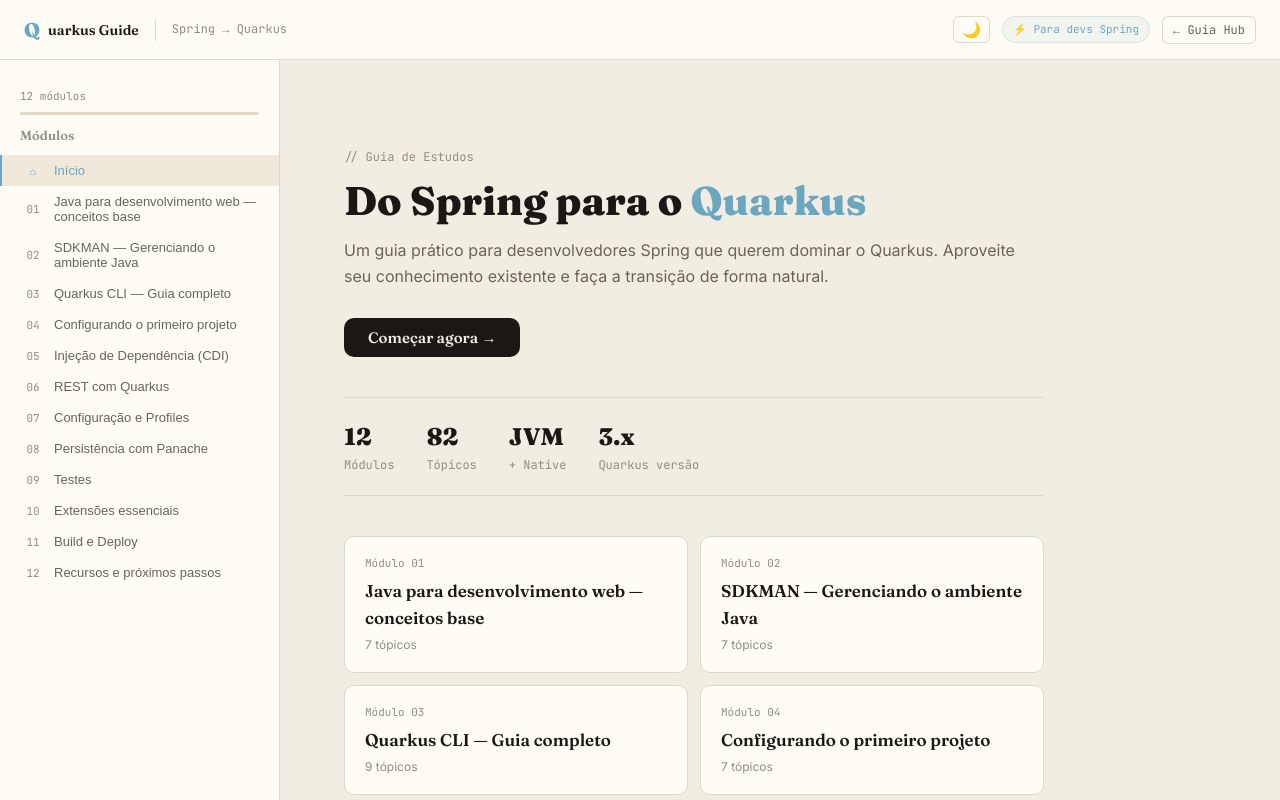
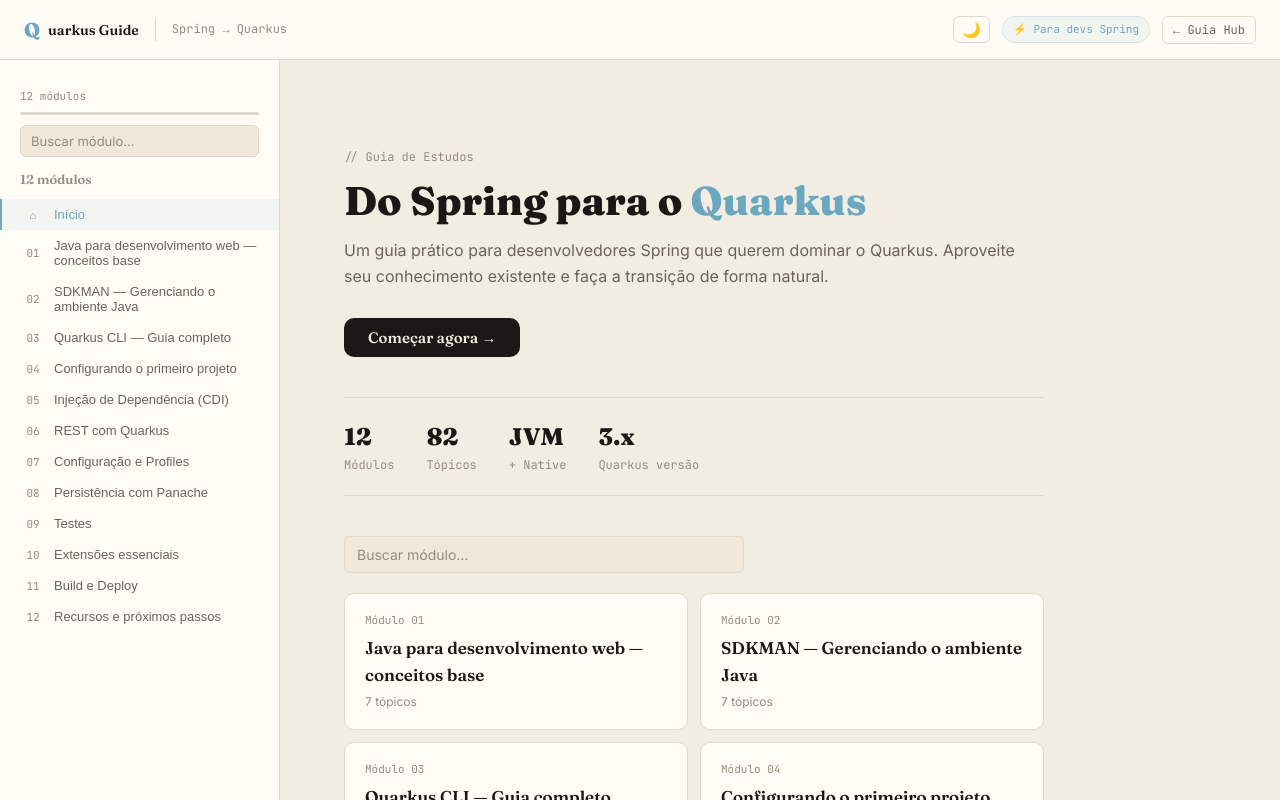
Before and after one commit to huser0/quarkus-study-guide-for-team, a React (Vite) app: page / in a window 1280 px wide. Shown: the top 800 px of the page. Built offline with nearby package versions, Linux system fonts and the light colour scheme.

Commit message:
feat: search, keyboard nav, and micro-interactions

```diff
--- a/src/App.jsx
+++ b/src/App.jsx
@@ -1,4 +1,4 @@
-import { useState, useEffect, useRef } from 'react'
+import { useState, useEffect, useRef, useMemo } from 'react'
 import ReactMarkdown from 'react-markdown'
 import remarkGfm from 'remark-gfm'
 import { parseKnowledge } from './utils/parseKnowledge'
@@ -11,6 +11,7 @@ function App() {
   const [activeSection, setActiveSection] = useState(null)
   const [sidebarOpen, setSidebarOpen] = useState(false)
   const [theme, setTheme] = useState(() => localStorage.getItem('theme') || 'light')
+  const [search, setSearch] = useState('')
   const contentRef = useRef(null)
 
   useEffect(() => {
@@ -31,7 +32,17 @@ function App() {
   const moduleIndex = activeModule ? modules.findIndex(m => m.id === activeModule.id) : -1
   const progress = activeModule ? Math.round(((moduleIndex + 1) / modules.length) * 100) : 0
 
+  const filteredModules = useMemo(() => {
+    if (!search.trim()) return modules
+    const q = search.toLowerCase()
+    return modules.filter(m =>
+      m.title.toLowerCase().includes(q) ||
+      m.sections.some(s => s.title.toLowerCase().includes(q))
+    )
+  }, [modules, search])
+
   function openModule(mod) {
+    setSearch('')
     setActiveModule(mod)
     setActiveSection(mod.sections[0]?.id || null)
     setSidebarOpen(false)
@@ -46,6 +57,7 @@ function App() {
   }
 
   function goToIndex() {
+    setSearch('')
     setActiveModule(null)
     setActiveSection(null)
     setSidebarOpen(false)
@@ -55,11 +67,22 @@ function App() {
   const prevModule = moduleIndex > 0 ? modules[moduleIndex - 1] : null
   const nextModule = moduleIndex < modules.length - 1 ? modules[moduleIndex + 1] : null
 
+  useEffect(() => {
+    function handleKey(e) {
+      if (!activeModule) return
+      if (e.target.tagName === 'INPUT' || e.target.tagName === 'TEXTAREA') return
+      if (e.key === 'ArrowLeft' && prevModule) { openModule(prevModule); e.preventDefault() }
+      if (e.key === 'ArrowRight' && nextModule) { openModule(nextModule); e.preventDefault() }
+    }
+    window.addEventListener('keydown', handleKey)
+    return () => window.removeEventListener('keydown', handleKey)
+  }, [activeModule, prevModule, nextModule])
+
   return (
     <div className="app-layout">
       <header className="app-header">
         <button className="menu-btn" onClick={() => setSidebarOpen(o => !o)}>☰</button>
-        <button onClick={goToIndex} style={{background:'none',border:'none',cursor:'pointer',display:'flex',alignItems:'center',gap:'6px'}}>
+        <button onClick={goToIndex} className="header-logo-btn">
           <span className="logo-q">Q</span>
           <span className="logo-text">uarkus Guide</span>
         </button>
@@ -73,7 +96,6 @@ function App() {
       </header>
 
       <div className="app-body">
-        {/* Sidebar overlay */}
         <div className={`sidebar-overlay ${sidebarOpen ? 'open' : ''}`} onClick={() => setSidebarOpen(false)} />
 
         <aside className={`sidebar ${sidebarOpen ? 'open' : ''}`}>
@@ -87,22 +109,33 @@ function App() {
               </div>
             </div>
 
-            <div className="sidebar-label">Módulos</div>
+            <div className="search-wrap">
+              <input
+                className="search-input"
+                type="text"
+                placeholder="Buscar módulo…"
+                value={search}
+                onChange={e => setSearch(e.target.value)}
+              />
+            </div>
+
+            <div className="sidebar-label">{filteredModules.length} módulo{filteredModules.length !== 1 ? 's' : ''}</div>
 
             <button className="mod-btn" onClick={goToIndex}>
-              <div className={`mod-header ${!activeModule ? 'active' : ''}`}>
+              <div className={`mod-header ${!activeModule && !search ? 'active' : ''}`}>
                 <span className="mod-num">⌂</span>
                 <span className="mod-title">Início</span>
               </div>
             </button>
 
-            {modules.map((mod, i) => {
+            {filteredModules.map((mod, i) => {
               const isActive = activeModule?.id === mod.id
+              const realIndex = modules.findIndex(m => m.id === mod.id)
               return (
                 <div key={mod.id}>
                   <button className="mod-btn" onClick={() => openModule(mod)}>
                     <div className={`mod-header ${isActive ? 'active' : ''}`}>
-                      <span className="mod-num">{String(i + 1).padStart(2, '0')}</span>
+                      <span className="mod-num">{String(realIndex + 1).padStart(2, '0')}</span>
                       <span className="mod-title">{mod.title.replace(/Módulo \d+: /, '')}</span>
                     </div>
                   </button>
@@ -122,6 +155,10 @@ function App() {
                 </div>
               )
             })}
+
+            {filteredModules.length === 0 && (
+              <div className="search-empty">Nenhum módulo encontrado</div>
+            )}
           </div>
         </aside>
 
@@ -129,9 +166,10 @@ function App() {
           {!activeModule ? (
             <WelcomeScreen modules={modules} totalSections={totalSections} onOpen={openModule} />
           ) : (
-            <div className="content-inner">
+            <div className="content-inner" key={activeModule.id}>
               <div className="mod-eyebrow">
                 Módulo {moduleIndex + 1} de {modules.length}
+                <span className="kbd-hint">← → para navegar</span>
               </div>
               <h1 className="mod-title-h1">
                 {activeModule.title.replace(/Módulo \d+: /, '')}
@@ -169,6 +207,15 @@ function App() {
 }
 
 function WelcomeScreen({ modules, totalSections, onOpen }) {
+  const [welSearch, setWelSearch] = useState('')
+
+  const filtered = welSearch.trim()
+    ? modules.filter(m =>
+        m.title.toLowerCase().includes(welSearch.toLowerCase()) ||
+        m.sections.some(s => s.title.toLowerCase().includes(welSearch.toLowerCase()))
+      )
+    : modules
+
   return (
     <div className="welcome">
       <div className="welcome-tag">// Guia de Estudos</div>
@@ -192,14 +239,28 @@ function WelcomeScreen({ modules, totalSections, onOpen }) {
         <div><div className="stat-val">3.x</div><div className="stat-lbl">Quarkus versão</div></div>
       </div>
 
+      <div className="welcome-search">
+        <input
+          className="search-input wel-search-input"
+          type="text"
+          placeholder="Buscar módulo…"
+          value={welSearch}
+          onChange={e => setWelSearch(e.target.value)}
+        />
+      </div>
+
       <div className="modules-grid">
-        {modules.map((mod, i) => (
-          <div key={mod.id} className="module-card" onClick={() => onOpen(mod)}>
-            <div className="card-num">Módulo {String(i + 1).padStart(2, '0')}</div>
-            <div className="card-title">{mod.title.replace(/Módulo \d+: /, '')}</div>
-            <div className="card-count">{mod.sections.length} tópico{mod.sections.length !== 1 ? 's' : ''}</div>
-          </div>
-        ))}
+        {filtered.map((mod, i) => {
+          const realIndex = modules.findIndex(m => m.id === mod.id)
+          return (
+            <div key={mod.id} className="module-card" onClick={() => onOpen(mod)}>
+              <div className="card-num">Módulo {String(realIndex + 1).padStart(2, '0')}</div>
+              <div className="card-title">{mod.title.replace(/Módulo \d+: /, '')}</div>
+              <div className="card-count">{mod.sections.length} tópico{mod.sections.length !== 1 ? 's' : ''}</div>
+            </div>
+          )
+        })}
+        {filtered.length === 0 && <div className="search-empty">Nenhum módulo encontrado</div>}
       </div>
     </div>
   )
--- a/src/index.css
+++ b/src/index.css
@@ -99,16 +99,40 @@ body {
   color: var(--text-muted); padding: 4px 20px 10px;
 }
 
+.search-wrap { padding: 4px 20px 8px; }
+.search-input {
+  width: 100%; background: var(--bg-hover); border: 1px solid var(--border);
+  border-radius: var(--radius-sm); padding: 7px 10px; font-size: 13px;
+  font-family: var(--font-body); color: var(--text-primary); outline: none;
+  transition: border-color 0.15s;
+}
+.search-input::placeholder { color: var(--text-muted); }
+.search-input:focus { border-color: var(--accent); }
+.welcome-search { margin-bottom: 20px; max-width: 400px; }
+.wel-search-input { font-size: 14px; padding: 9px 12px; }
+.search-empty {
+  padding: 20px; text-align: center; font-size: 13px; color: var(--text-muted);
+  font-family: var(--font-mono);
+}
+
+.kbd-hint {
+  font-family: var(--font-mono); font-size: 10px; color: var(--text-muted);
+  margin-left: 12px; opacity: 0.6;
+}
+.mod-eyebrow:hover .kbd-hint { opacity: 1; }
+
+.header-logo-btn { background: none; border: none; cursor: pointer; display: flex; align-items: center; gap: 6px; }
+
 .mod-btn { width: 100%; background: none; border: none; cursor: pointer; padding: 0; }
 .mod-header {
   display: flex; align-items: center; gap: 10px; padding: 8px 20px;
-  font-size: 13px; color: var(--text-secondary); transition: all 0.12s;
+  font-size: 13px; color: var(--text-secondary); transition: all 0.15s ease;
   border-left: 2px solid transparent;
 }
 .mod-header:hover { background: var(--bg-hover); color: var(--text-primary); }
 .mod-header.active {
   color: var(--accent); border-left-color: var(--accent);
-  background: var(--bg-hover); font-weight: 500;
+  background: var(--accent-glow); font-weight: 500;
 }
 .mod-num { font-family: var(--font-mono); font-size: 11px; color: var(--text-muted); min-width: 22px; }
 .mod-header.active .mod-num { color: var(--accent); }
@@ -173,13 +197,14 @@ body {
 
 .mod-nav-arrows { display: flex; justify-content: space-between; margin-top: 48px; gap: 16px; }
 .arrow-btn {
-  display: flex; align-items: center; gap: 10px; padding: 12px 18px;
+  display: flex; align-items: center; gap: 10px; padding: 14px 20px;
   background: var(--bg-surface); border: 1px solid var(--border); border-radius: var(--radius-md);
   cursor: pointer; font-size: 13px; color: var(--text-primary); font-family: var(--font-body);
-  transition: all 0.15s; flex: 1; text-align: left;
+  transition: all 0.2s cubic-bezier(0.2, 0.7, 0.2, 1); flex: 1; text-align: left;
 }
 .arrow-btn.right { text-align: right; flex-direction: row-reverse; }
-.arrow-btn:hover { border-color: var(--accent); color: var(--accent); }
+.arrow-btn:hover { border-color: var(--accent); color: var(--accent); transform: translateY(-1px); box-shadow: 0 4px 12px rgba(0,0,0,0.04); }
+.arrow-btn:active { transform: translateY(0); }
 .arrow-lbl { display: block; font-size: 11px; color: var(--text-muted); font-family: var(--font-mono); }
 
 .welcome { max-width: 700px; padding: 40px 0; }
@@ -203,9 +228,13 @@ body {
 .modules-grid { display: grid; grid-template-columns: repeat(auto-fill, minmax(280px, 1fr)); gap: 12px; }
 .module-card {
   background: var(--bg-surface); border: 1px solid var(--border); border-radius: var(--radius-md);
-  padding: 18px 20px; cursor: pointer; transition: all 0.15s;
+  padding: 18px 20px; cursor: pointer; transition: all 0.2s cubic-bezier(0.2, 0.7, 0.2, 1);
 }
-.module-card:hover { border-color: var(--accent); transform: translateY(-2px); }
+.module-card:hover {
+  border-color: var(--accent); transform: translateY(-3px);
+  box-shadow: 0 8px 24px rgba(0,0,0,0.06);
+}
+.module-card:active { transform: translateY(-1px); }
 .card-num { font-family: var(--font-mono); font-size: 11px; color: var(--text-muted); margin-bottom: 4px; }
 .card-title { font-family: var(--font-serif); font-size: 17px; font-weight: 600; margin-bottom: 4px; }
 .card-count { font-size: 12px; color: var(--text-muted); }
```
